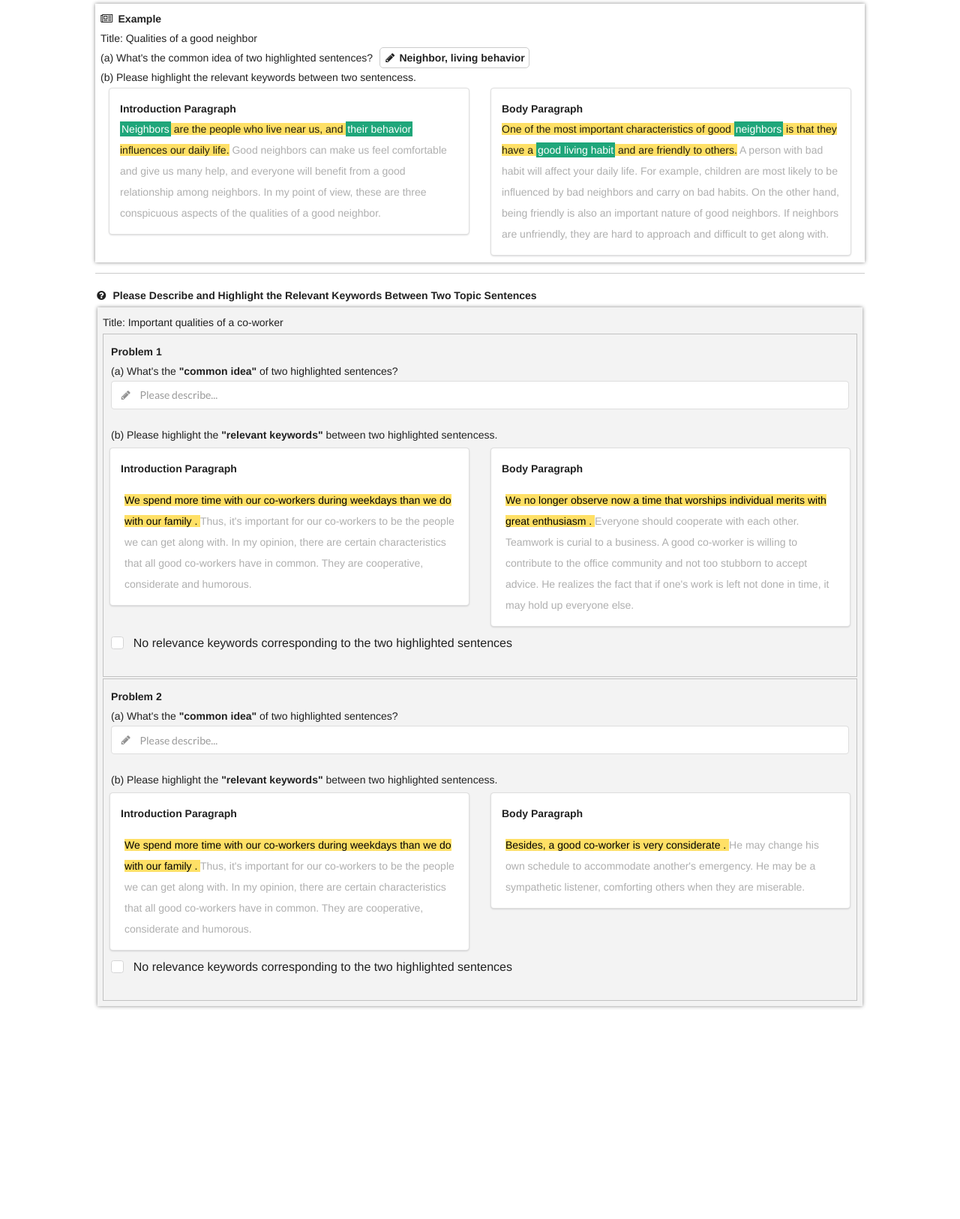
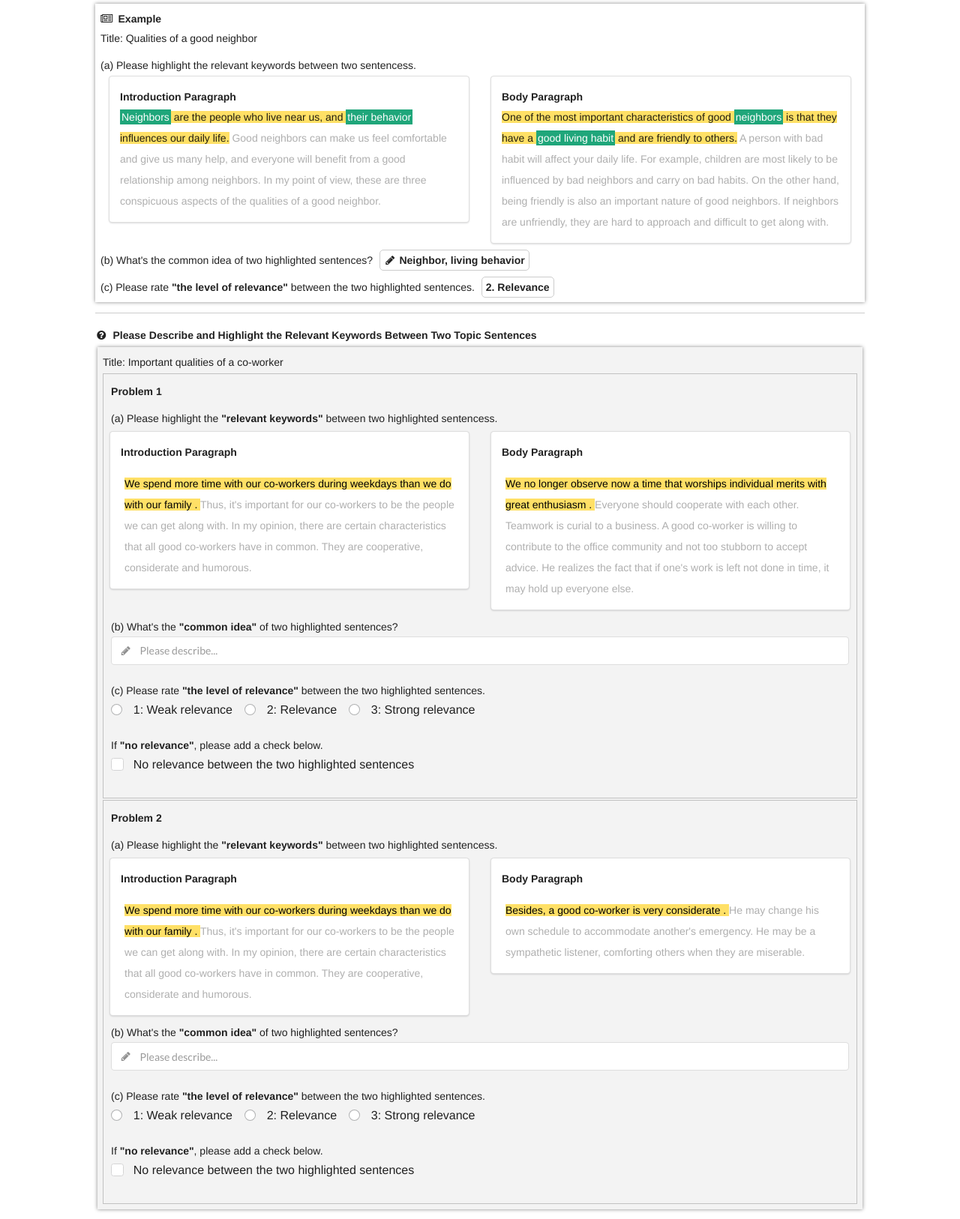
Before and after one commit to janetyc/writingfeedback, a Flask app: page /link in a window 1280 px wide. Shown: the part 96-1722 px from the top of the page at 75% size. Before the commit the page ends 1441 px from the top, so only its background shows below. Run offline with Flask 2, Linux system fonts and the light colour scheme; parts of the project's set-up code (start-up, migrations or seed data) failed here and were passed over; some libraries are stand-ins or nearby versions.

Commit message:
add rating question into link task

```diff
--- a/crowdtask/dbquery.py
+++ b/crowdtask/dbquery.py
@@ -59,9 +59,9 @@ class DBQuery(object):
         return relevance.id
 
     def add_link(self, created_user, article_id, thesis_statement_idx, topic_sentence_idx,
-                 thesis_statement_relevance_ids, topic_sentence_relevance_ids, common_idea, irrelevance_check):
+                 thesis_statement_relevance_ids, topic_sentence_relevance_ids, common_idea, rating, irrelevance_check):
         link = Link(created_user, article_id, thesis_statement_idx, topic_sentence_idx,
-                    thesis_statement_relevance_ids, topic_sentence_relevance_ids, common_idea, irrelevance_check)
+                    thesis_statement_relevance_ids, topic_sentence_relevance_ids, common_idea, rating, irrelevance_check)
 
         db.session.add(link)
         db.session.commit()
@@ -240,7 +240,7 @@ class DBQuery(object):
         if link.topic_sentence_relevance_ids and link.topic_sentence_relevance_ids != "":
             link_list.append((link.article_id, link.thesis_statement_idx, link.topic_sentence_idx,
                               link.thesis_statement_relevance_ids.split(","), link.topic_sentence_relevance_ids.split(","),
-                              link.irrelevance_check, link.created_user))
+                              link.rating, link.irrelevance_check, link.created_user))
 
         return link_list
 
--- a/crowdtask/models.py
+++ b/crowdtask/models.py
@@ -171,11 +171,12 @@ class Link(db.Model):
     thesis_statement_relevance_ids = db.Column(db.Text())
     topic_sentence_relevance_ids = db.Column(db.Text())
     common_idea = db.Column(db.Text())
+    rating = db.Column(db.Text())
     irrelevance_check = db.Column(db.Integer)
     created_time = db.Column(db.DateTime())
 
     def __init__(self, created_user, article_id, thesis_statement_idx, topic_sentence_idx,
-                 thesis_statement_relevance_ids, topic_sentence_relevance_ids, common_idea, irrelevance_check):
+                 thesis_statement_relevance_ids, topic_sentence_relevance_ids, common_idea, rating, irrelevance_check):
         self.created_user = created_user
         self.article_id = article_id
         self.thesis_statement_idx = thesis_statement_idx
@@ -183,6 +184,7 @@ class Link(db.Model):
         self.thesis_statement_relevance_ids = thesis_statement_relevance_ids
         self.topic_sentence_relevance_ids = topic_sentence_relevance_ids
         self.common_idea = common_idea
+        self.rating = rating
         self.irrelevance_check = irrelevance_check
         self.created_time = datetime.utcnow()
 
--- a/crowdtask/static/css/main.css
+++ b/crowdtask/static/css/main.css
@@ -427,7 +427,8 @@ nav ul{
 .common-idea{
     overflow: hidden;
 }
-/*.item{  border: #ff0000 solid 1px; }*/
+.item{  margin-top: 10px; }
+.checkbox > span{font-size:  1em !important; color:#ff0000 ;}
 .problem-block .item{
     /*border: #ff0000 solid 1px;*/
     margin-bottom: 1.5em;
@@ -439,6 +440,8 @@ nav ul{
     padding: 0.3em 1em !important;
     margin: 0  !important;
 }
+
+
 /* ==========================================================================
    Media Queries
    ========================================================================== */
--- a/crowdtask/templates/link_task.html
+++ b/crowdtask/templates/link_task.html
@@ -6,8 +6,7 @@
         <div><i class="newspaper icon"></i><span class="block-title">Example</span></div>
         <div>Title: Qualities of a good neighbor</div>
         <div class="item">
-                <div>(a) What's the common idea of two highlighted sentences? <span class="word-box"><i class="write icon"></i>Neighbor, living behavior</span></div>
-                <div>(b) Please highlight the relevant keywords between two sentencess.</div>
+            <div>(a) Please highlight the relevant keywords between two sentencess.</div>
         </div>
         <div class="content-area">
             <div class="item ui grid two column">
@@ -25,6 +24,13 @@
                 </div>
             </div>
         </div>
+        <div class="item">
+            <div>(b) What's the common idea of two highlighted sentences? <span class="word-box"><i class="write icon"></i>Neighbor, living behavior</span></div>
+        </div>
+        <div class="item">
+            <div>(c) Please rate <b>"the level of relevance"</b> between the two highlighted sentences. <span class="word-box">2. Relevance</span></div>
+
+        </div>
     </div>
     <hr>
     <div class="problem-area">
@@ -35,15 +41,9 @@
                 {% for topic_paragraph_idx in range(data.all_topic_sentences|length) %}
                 <div id="problem-{{topic_paragraph_idx+1}}" class="problem-block">
                     <span class="problem-title">Problem {{topic_paragraph_idx+1}}</span>
-                    <div class="common-idea item">
-                        <div>(a) What's the <b>"common idea"</b> of two highlighted sentences?</div>
-                        <div class="ui fluid input left icon">
-                            <i class="write icon"></i>
-                            <input class="input-box" type="text" placeholder="Please describe...">
-                        </div>
-                    </div>
+
                     <div class="link-idea item">
-                        <div>(b) Please highlight the <b>"relevant keywords"</b> between two highlighted sentencess.</div>
+                        <div>(a) Please highlight the <b>"relevant keywords"</b> between two highlighted sentencess.</div>
                         <div class="ui two column grid">
                             <div class="column">
                                 <div class="ui segment intro-paragraph">
@@ -92,10 +92,43 @@
                             </div>
                         </div>
                     </div>
+                    <div class="common-idea item">
+                        <div>(b) What's the <b>"common idea"</b> of two highlighted sentences?</div>
+                        <div class="ui fluid input left icon">
+                            <i class="write icon"></i>
+                            <input class="input-box" type="text" name="idea" placeholder="Please describe...">
+                        </div>
+                    </div>
+                    <div class="relevance-rating item">
+                        <div>(c) Please rate <b>"the level of relevance"</b> between the two highlighted sentences.</div>
+                        <div class="ui form">
+                          <div class="inline fields">
+                            <div class="field">
+                              <div class="ui radio checkbox">
+                                <input type="radio" name="relevance{{topic_paragraph_idx+1}}" value="1">
+                                <label>1: Weak relevance</label>
+                              </div>
+                            </div>
+                            <div class="field">
+                              <div class="ui radio checkbox">
+                                <input type="radio" name="relevance{{topic_paragraph_idx+1}}" value="2">
+                                <label>2: Relevance</label>
+                              </div>
+                            </div>
+                            <div class="field">
+                              <div class="ui radio checkbox">
+                                <input type="radio" name="relevance{{topic_paragraph_idx+1}}" value="3">
+                                <label>3: Strong relevance</label>
+                              </div>
+                            </div>
+                          </div>
+                        </div>
+                    </div>
                     <div class="check-empty item">
+                        <div>If <b>"no relevance"</b>, please add a check below.</div>
                         <div class="ui checkbox" id="checkEmpty-{{topic_paragraph_idx+1}}">
                             <input type="checkbox" name="example">
-                            <label>No relevance keywords corresponding to the two highlighted sentences</label>
+                            <label>No relevance between the two highlighted sentences</label>
                         </div>
                     </div>
                 </div>
@@ -114,11 +147,18 @@
             <div id="submitAnswer" class="ui button green">Submit</div>
         </div>
     </div>
+
+
 </section>
 {% endblock %}
 
 {% block extra_js %}
 <script>
+    function checkEmptyAnswers(){
+
+    }
+
+
     function checkAllAnswers(){
         var checked_length = $('.check-empty input:checked').length;
         var disabled_length = $('.check-empty input:disabled').length;
@@ -181,6 +221,9 @@
             checkAllAnswers();
         });
 
+
+
+
         /******************************
         *     require to modify       *
         *******************************/
@@ -193,10 +236,12 @@
             var bodyTopic = new Array();
             var commonIdea = new Array();
             var checkArray = new Array();
+            var ratingArray = new Array();
 
             var ttsTopicStr = "";
             var tsTopicStr = "";
             var commonIdeaStr = "";
+            var ratingStr = "";
 
 
             // retrieve all problems
@@ -205,6 +250,7 @@
                 ttsTopicStr = "";
                 tsTopicStr = "";
                 commonIdeaStr="";
+                ratingStr ="";
                 ttsTopic.splice(0,ttsTopic.length);
                 tsTopic.splice(0,tsTopic.length);
 
@@ -229,6 +275,9 @@
                 //retrieve ideas
                 commonIdeaStr = $(this).find('.common-idea .input input').val();
 
+                //retrieve rating
+                ratingStr = $(this).find('.relevance-rating .checkbox input[type="radio"]:checked').val();
+
                 //skip item when checkempty is checked
                 var emptyCheck = $(this).find('.check-empty .checkbox input');
 
@@ -236,12 +285,21 @@
                     introTopic.push("");
                     bodyTopic.push("");
                     commonIdea.push("");
+                    ratingArray.push("");
                     checkArray.push("1");
                 }else
                 {
+
+                    if(commonIdeaStr == "") $(this).find(".common-idea").addClass("ui error message");
+                    else $(this).find(".common-idea").removeClass("ui error message");
+
+                    if(ratingStr == "" || ratingStr == undefined) $(this).find(".relevance-rating").addClass("ui error message");
+                    else $(this).find(".relevance-rating").removeClass("ui error message");
+
                     introTopic.push(ttsTopicStr);
                     bodyTopic.push(tsTopicStr);
                     commonIdea.push(commonIdeaStr);
+                    ratingArray.push(ratingStr);
                     checkArray.push("0");
                 }
 
@@ -257,9 +315,21 @@
             var resultBodyRelevance = "";
             resultBodyRelevance = bodyTopic.join("|");
 
+            var resultRatingRelevance = "";
+            resultRatingRelevance = ratingArray.join("|");
+
             var irrelevanceCheck = "";
             irrelevanceCheck = checkArray.join("|")
 
+
+            console.log(resultIntroRelevance);
+            console.log(resultBodyRelevance);
+            console.log(resultRatingRelevance);
+            console.log(irrelevanceCheck);
+
+
+            var errorCount = $('.ui.error.message').length;
+            if(errorCount == 0){
                 $.ajax({
                     type: "GET",
                     url: "/api/add_link",
@@ -273,6 +343,7 @@
                         "topic_sentence_relevance_ids": resultBodyRelevance,
                         "common_idea": resultCommonIdea,
                         "irrelevance_check": irrelevanceCheck,
+                        "rating": resultRatingRelevance,
 
                         "verified_string": "{{ data.verified_string }}",
                         "assignment_id": "{{ data.assignment_id }}",
@@ -303,6 +374,9 @@
                         alert("Error");
                     }
                 });
+            }
+
+
         });
     });
 </script>
```
Also changed, not shown: crowdtask/api.py (+5 -2 lines). Lines whose indentation alone changed are shown as unchanged.
